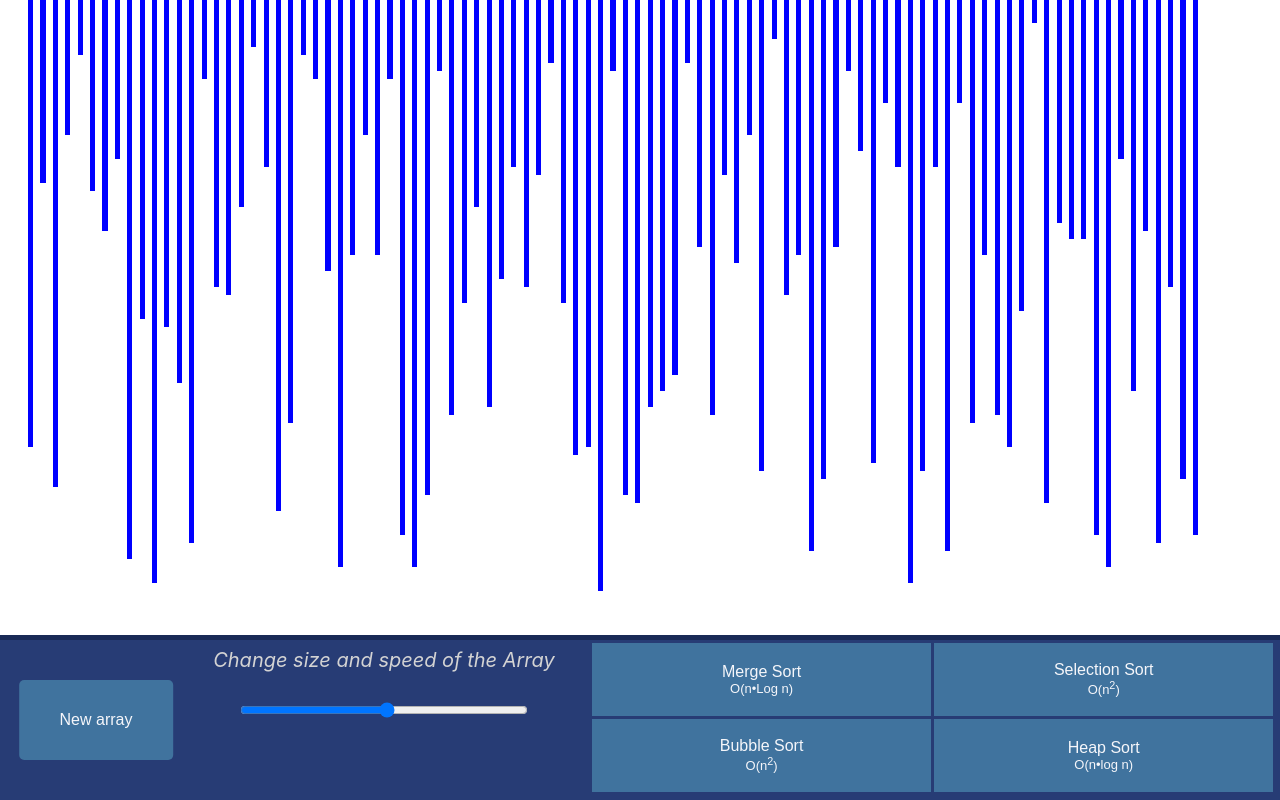
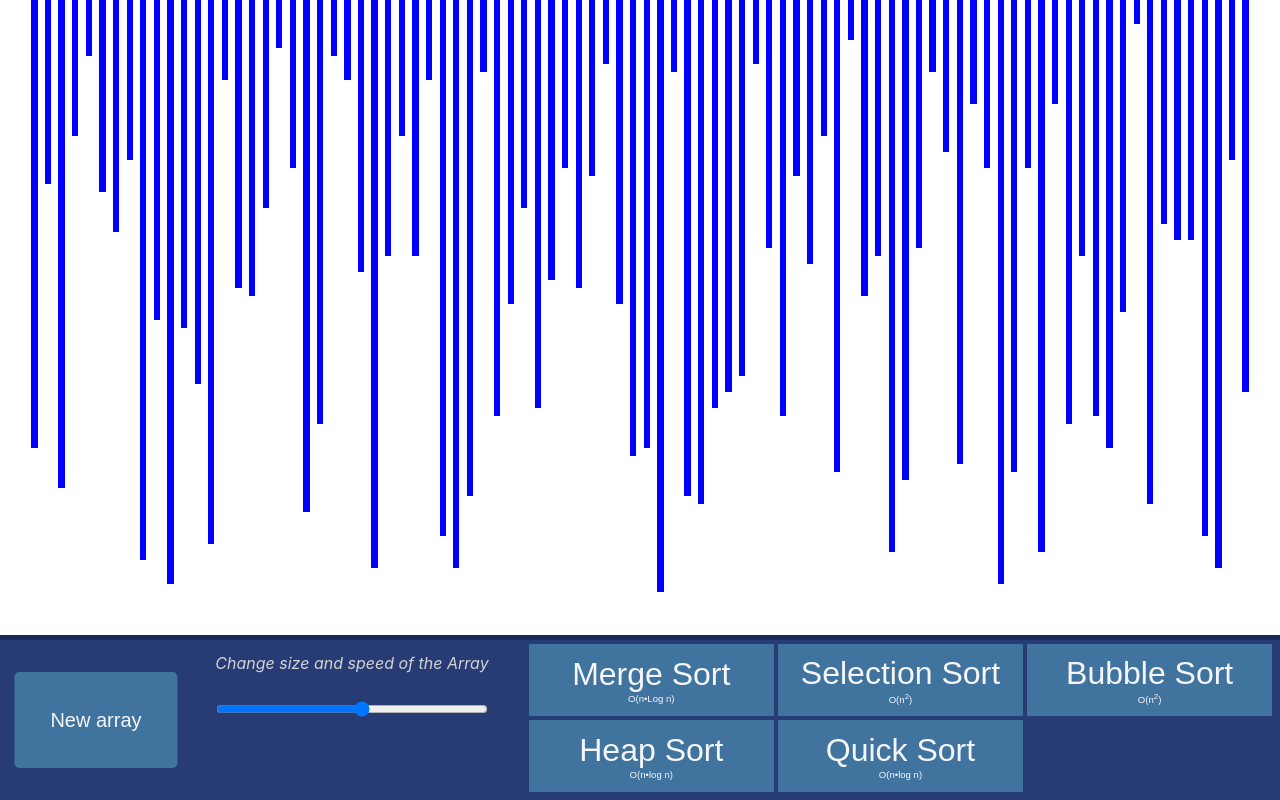
Before and after one commit to Dfredude/sorting-visualizer, a React (Create React App) app: page / in a window 1280 px wide. Built offline with nearby package versions, Linux system fonts and the light colour scheme.

Commit message:
Added Quick Sort

```diff
--- a/src/SortingAlgorithms/SortingAlgorithms.js
+++ b/src/SortingAlgorithms/SortingAlgorithms.js
@@ -27,6 +27,9 @@ export function mergeSortFuncRender(array, array_of_objects, animations, total_l
             newArrayOfObjects.push(new ValueBar(obj2.value, obj2.index))
             newArray.push(array[0], array[1]);
         }
+        animations.changeColors([obj1, obj2], ["#4cd137", "#4cd137"]);
+        animations.changeColors([obj1, obj2], ["#4cd137", "#4cd137"]);
+        animations.changeColors([obj1, obj2], ["blue", "blue"]);
     }
     else {
         let [arr1, objArray1] = mergeSortFuncRender(array.slice(0, Math.floor(len/2)), array_of_objects.slice(0, Math.floor(len/2)), animations, total_length);
@@ -43,7 +46,7 @@ export function mergeSortFuncRender(array, array_of_objects, animations, total_l
             animations.compareItems(objbar1, objbar2);
             if (arr1[0] < arr2[0]) {
                 if (last_merge === true){
-                    animations.changeColor(objbar1, "green");
+                    animations.changeColor(objbar1, "#44bd32");
                 }
                 newArray.push(arr1[0]);
                 arr1.shift();
@@ -53,6 +56,8 @@ export function mergeSortFuncRender(array, array_of_objects, animations, total_l
 
             }
             else {
+                animations.changeColors([new ValueBar(objbar1.value, objbar1.index), new ValueBar(objbar2.value,objbar2.index)], ['#fbc531', '#fbc531'])
+                animations.changeColors([new ValueBar(objbar1.value, objbar1.index), new ValueBar(objbar2.value,objbar2.index)], ['blue', 'blue'])
                 newArray.push(arr2[0]);
                 arr2.shift()
                 //Animation push
@@ -60,7 +65,7 @@ export function mergeSortFuncRender(array, array_of_objects, animations, total_l
                 //Aux Array
                 newArrayOfObjects.push(new ValueBar(objbar2.value, objArray1.index));
                 if (last_merge === true){
-                    animations.changeColor(newArrayOfObjects[newArrayOfObjects.length-1], "green")
+                    animations.changeColor(newArrayOfObjects[newArrayOfObjects.length-1], "#44bd32")
                 }
                 //Update existing objarray indexes
                 objArray1.forEach(element => {
@@ -76,7 +81,7 @@ export function mergeSortFuncRender(array, array_of_objects, animations, total_l
         if (arr2.length <= 0) {
             for (let i = 0; i<arr1.length; i++) {
                 if (last_merge === true){
-                    animations.changeColor(objArray1[i], "green");
+                    animations.changeColor(objArray1[i], "#44bd32");
                 }
                 let objbar = objArray1[i];
                 newArray.push(arr1[i]);
@@ -87,7 +92,7 @@ export function mergeSortFuncRender(array, array_of_objects, animations, total_l
         else {
             for (let i = 0; i<arr2.length; i++) {
                 if (last_merge === true){
-                    animations.changeColor(objArray2[i], "green");
+                    animations.changeColor(objArray2[i], "#44bd32");
                 }
                 newArray.push(arr2[i]);
                 let objbar = objArray2[i];
@@ -123,8 +128,6 @@ export function selectionSortRender(values_array, animations){
             }
         }
         //animations.changeColors([new ValueBar(min.value, sorted+min.index), new ValueBar(item.value, sorted+i)], ['blue', 'yellow']);
-        animations.changeColor(new ValueBar(min.value, sorted+min.index), "#44bd32");
-        animations.changeColor(new ValueBar(min.value, sorted+min.index), "blue");
         animations.changeColor(new ValueBar(min.value, sorted+min.index), "#44bd32");
         animations.changeColor(new ValueBar(min.value, sorted+min.index), "blue");
         animations.changeColor(new ValueBar(min.value, sorted+min.index), "#44bd32");
@@ -273,6 +276,113 @@ function swapTwoArraysValues(array, index1, index2, animations){
         //console.log()
 }
 
+export function quickSort(array, low, high, animations){
+    if (high-low === 0){
+        animations.changeColor(new ValueBar(array[low], low), "#44bd32")
+    }
+    else if (low<high){
+        console.log(animations)
+        let len = high-low+1;
+        let pivot_location = Math.floor(low + (high-low)/2);
+        //if (len>2){
+        //    pivot_location = medianOfThree(array, low, high, animations);
+        //}
+        let swapping = true;
+        let left = low;
+        let right = high-1;
+        const pivot_value = array[pivot_location];
+        animations.changeColor(new ValueBar(pivot_value, pivot_location), "#fbc531");
+        animations.changeColor(new ValueBar(array[high], high), "#fbc531");
+        animations.changeColor(new ValueBar(pivot_value, pivot_location), "blue");
+        animations.swapItems(new ValueBar(pivot_value, pivot_location), new ValueBar(array[high], high));
+        movePivot(array, pivot_location, high);
+        animations.changeColor(new ValueBar(pivot_value, high), "#fbc531");
+        while (swapping === true){
+            //find left large number
+            let left_not_found = true;
+            let right_not_found = true;
+            while (left_not_found){
+                //animations.changeColor(new ValueBar(array[left], left), "#c23616")
+                if (array[left] > pivot_value){
+                    //animations.changeColor(new ValueBar(array[left], left), "#8c7ae6")
+                    left_not_found = false;
+                }
+                else if (left>right){
+                    break
+                }
+                else {
+                    //animations.changeColor(new ValueBar(array[left], left), "blue")
+                    left++;
+                }
+            }
+            while (right_not_found){
+                //animations.changeColor(new ValueBar(array[right], right), "#c23616")
+                if (array[right] < pivot_value){
+                    //animations.changeColor(new ValueBar(array[right], right), "#8c7ae6")
+                    right_not_found = false;
+                }
+                else if (right<left){
+                    break
+                }
+                else {
+                    //animations.changeColor(new ValueBar(array[right], right), "#blue")
+                    right--;}
+            }
+            if (left>right || right<left) swapping = false;
+            else{
+                animations.changeColors([new ValueBar(array[left], left), new ValueBar(array[right], right)], ["#c23616"]);
+                animations.changeColors([new ValueBar(array[left], left), new ValueBar(array[right], right)], ["#c23616"]);
+                animations.swapItems(new ValueBar(array[left], left), new ValueBar(array[right], right));
+                swap(array, left, right);
+                animations.changeColors([new ValueBar(array[left], left), new ValueBar(array[right], right)], ["blue"]);
+            }
+        }
+        animations.changeColor(new ValueBar(pivot_value, high), "blue");
+        animations.swapItems(new ValueBar(pivot_value, high), new ValueBar(array[left], left))
+        movePivot(array, high, left);
+        console.log(`${array[left]} is now sorted`);
+        animations.changeColor(new ValueBar(pivot_value, left), "#44bd32")
+        console.log(array)
+        //if (len < 3){
+        //    let going_to_change_colors = [];
+        //    for(let i=0; i<len; i++){
+        //        going_to_change_colors.push(new ValueBar(array[low+i], low+i))
+        //    }
+        //    animations.changeColors(going_to_change_colors, ["#44bd32"])
+        //}
+        quickSort(array, low, left -1, animations)
+        quickSort(array, left+1, high, animations)
+    }
+
+}
+
+function medianOfThree(array, low, high, animations){
+    let mid = Math.floor(low + (high-low)/2);
+    let tempArray = [array[low], array[mid], array[high]];
+    tempArray.sort((a, b) => a-b);
+    animations.swapItems( new ValueBar(array[low], low), new ValueBar(tempArray[0], low));
+    animations.swapItems( new ValueBar(array[mid], mid), new ValueBar(tempArray[1], mid));
+    animations.swapItems( new ValueBar(array[high], high), new ValueBar(tempArray[2], high));
+    array[low] = tempArray[0];
+    array[mid] = tempArray[1];
+    array[high] = tempArray[2];
+    return mid;
+}
+
+function movePivot(array, pivot_index, new_index){
+    const pivot_value = array[pivot_index];
+    const other_value = array[new_index];
+    array[new_index] = pivot_value;
+    array[pivot_index] = other_value;
+}
+
+function swap(array, index1, index2){
+    const index1Value = array[index1];
+    const index2Value = array[index2];
+    array[index1] = index2Value;
+    array[index2] = index1Value;
+}
+
 export function ValueBar(value, index){
     this.value = value;
     this.index = index;
--- a/src/SortingVisualizer/SortingVisualizer.css
+++ b/src/SortingVisualizer/SortingVisualizer.css
@@ -1,26 +1,27 @@
 .array-container {
   margin: auto;
-  position: absolute;
-  bottom: 15%;
-  width: 95%;
+  position: relative;
+  /*bottom: 15%;*/
+  width: 96%;
   height: 85%;
-  padding: 5px;
+  top: 0px;
+  padding: 0 5px;
 }
 
 .array-bar {
   width: 0.4%;
   background-color: blue;
   display: inline-block;
-  margin: 0.3% 0.3%;
+  margin: 0 0.3%;
   vertical-align: top;
   font-size: 50%;
 }
 
 #new-array-button {
   border: none;
-  font-size: 2vh;
-  width: 80%;
-  height: 50%;
+  font-size: 2.5vh;
+  width: 85%;
+  height: 60%;
   color: #f5f6fa;
   align-self: center;
   background-color: #40739e;
@@ -44,7 +45,7 @@
 
 .algorithms-button-container {
   position: relative;
-  width: 54%;
+  width: 59%;
   margin: 0 0 0 1%;
   float: left;
   height: 100%;
@@ -55,8 +56,8 @@
   border: none;
   float: left;
   margin: 0.5% 0% 0 0.5%;
-  font-size: 2vh;
-  width: 49%;
+  font-size: 2.5vw;
+  width: 32.5%;
   height: 45.2%;
   color: #f5f6fa;
   background-color: #40739e;
@@ -73,16 +74,16 @@
 
 .adjusting-bar-container {
   float: left;
-  width: 30%;
+  width: 25%;
   height: 100%;
   background-color: #273c75;
   /*border: 5px solid coral;*/
 }
 
 #adjusting-bar {
-  width: 75%; /* Full-width */
+  width: 85%; /* Full-width */
   height: 30%; /* Specified height */
-  margin-top: 1.8vh;
+  margin-top: 1.5vh;
   background: #d3d3d3; /* Grey background */
   /*-webkit-transition: 0.2s; /* 0.2 seconds transition on hover */
   transition: opacity 0.2s;
@@ -97,8 +98,8 @@
 }
 
 .text {
-  margin-top: 2%;
-  font-size: 2.5vh;
+  margin-top: 4%;
+  font-size: 2vh;
   color: #d3d3d3;
   font-style: italic;
 }
@@ -111,5 +112,5 @@
 }
 
 .time-complexity {
-  font-size: small;
+  font-size: 30%;
 }
--- a/src/SortingVisualizer/SortingVisualizer.jsx
+++ b/src/SortingVisualizer/SortingVisualizer.jsx
@@ -1,5 +1,5 @@
 import React from "react";
-import { selectionSortRender, mergeSortFuncRender, bubbleSortRender, createValueBars, ValueBar, heapSort } from "../SortingAlgorithms/SortingAlgorithms";
+import { selectionSortRender, mergeSortFuncRender, bubbleSortRender, createValueBars, ValueBar, heapSort, quickSort } from "../SortingAlgorithms/SortingAlgorithms";
 import './SortingVisualizer.css';
 
 const defaultColor = 'blue';
@@ -13,11 +13,11 @@ export default class SortingVisualizer extends React.Component {
 
       this.state = {
         array: [],
-        bars_width: .4,
+        bars_width: .8,
         buttons_disabled: false,
         gen_new_array_disabled: false,
       };
-      this.amount_of_bars = 95;
+      this.amount_of_bars = 90;
       this.animation_speed = 10;
       this.running = false;
       this.ran = false;
@@ -34,7 +34,7 @@ export default class SortingVisualizer extends React.Component {
     componentDidUpdate(){
       if (this.changed=== true){
         const bars = document.getElementsByClassName("array-bar");
-        const new_width = 40/bars.length;
+        const new_width = 46/bars.length;
         for(let i=0; i<bars.length; i++){
           bars[i].style.width = `${new_width}%`;
         }
@@ -51,6 +51,7 @@ export default class SortingVisualizer extends React.Component {
     }
 
     resetArray(){
+      //const array = [242,86,51,164,213,114,276,64,65];
       const array = [];
       for(let i=0; i<this.running_animations.length; ){
         this.running_animations.shift(0)
@@ -211,6 +212,7 @@ export default class SortingVisualizer extends React.Component {
       //This functions returns all animations within the animations object
       mergeSortFuncRender(this.state.array, createValueBars(this.state.array), this.animations, this.state.array.length);
       this.disableInterface();
+      console.log(this.animations)
       this.renderAnimations(this.animations);
       //this.disableInterface();
       setTimeout(() => {
@@ -254,6 +256,35 @@ export default class SortingVisualizer extends React.Component {
       setTimeout(() => {
         this.enableInterface()
       }, (this.animations.animations_array.length+1) * this.animation_speed);
+    }
+
+
+    quickSort(){
+      this.animations = new Animations();
+      let array = this.state.array.slice();
+      quickSort(array, 0, array.length-1, this.animations);
+      console.log(this.animations);
+      this.disableInterface();
+      console.log(array)
+      this.renderAnimations(this.animations);
+      //this.disableInterface();
+      setTimeout(() => {
+        this.enableInterface()
+      }, (this.animations.animations_array.length+1) * this.animation_speed);
+
+    }
+
+    test(){
+      //let array = [2,6,5,3,8,7,1,0];
+      let array = this.state.array.slice();
+      let JSSort = this.state.array.slice();
+      quickSort(array, 0, array.length-1);
+      JSSort.sort((a,b) => a-b);
+      for(let i=0; i<1000; i++){
+        if (areArraysEqual(array, JSSort)){
+          console.log("Nice")
+        }
+      }
     }
 
     disableInterface(){
@@ -307,7 +338,7 @@ export default class SortingVisualizer extends React.Component {
             <div className="separator"></div>
             <div className="adjusting-bar-container">
               <div className="text">Change size and speed of the Array</div>
-              <input type="range" min="3" max="95" id="adjusting-bar" onChange={() => this.handleChange()}/>
+              <input type="range" min="3" max="90" id="adjusting-bar" onChange={() => this.handleChange()}/>
             </div>
             <div className="separator"></div>
             <div className="algorithms-button-container">
@@ -315,6 +346,7 @@ export default class SortingVisualizer extends React.Component {
               <button className="sorting-buttons" onClick={() => this.selectionSort()} disabled={this.state.buttons_disabled} >Selection Sort <div className="time-complexity">O(n<sup>2</sup>)</div></button>
               <button className="sorting-buttons" onClick={() => this.bubbleSort()} disabled={this.state.buttons_disabled} >Bubble Sort <div className="time-complexity">O(n<sup>2</sup>)</div></button>
               <button className="sorting-buttons" onClick={() => this.heapSort()} disabled={this.state.buttons_disabled} >Heap Sort <div className="time-complexity">O(n•log n)</div></button>
+              <button className="sorting-buttons" onClick={() => this.quickSort()} disabled={this.state.buttons_disabled} >Quick Sort <div className="time-complexity">O(n•log n)</div></button>
             </div>
         </div>
         </div>
@@ -402,7 +434,7 @@ export default class SortingVisualizer extends React.Component {
     let x2 = 95;
     let y1 = 400;
     let y2 = 5;
-    let result = 2/x*300 //2.7 is the good one
+    let result = 6/x*300 //2.7 is the good one
     //let result = y1 + (((x-x1)/(x2-x1))*(y2-y1));
     return result;
   }
```
